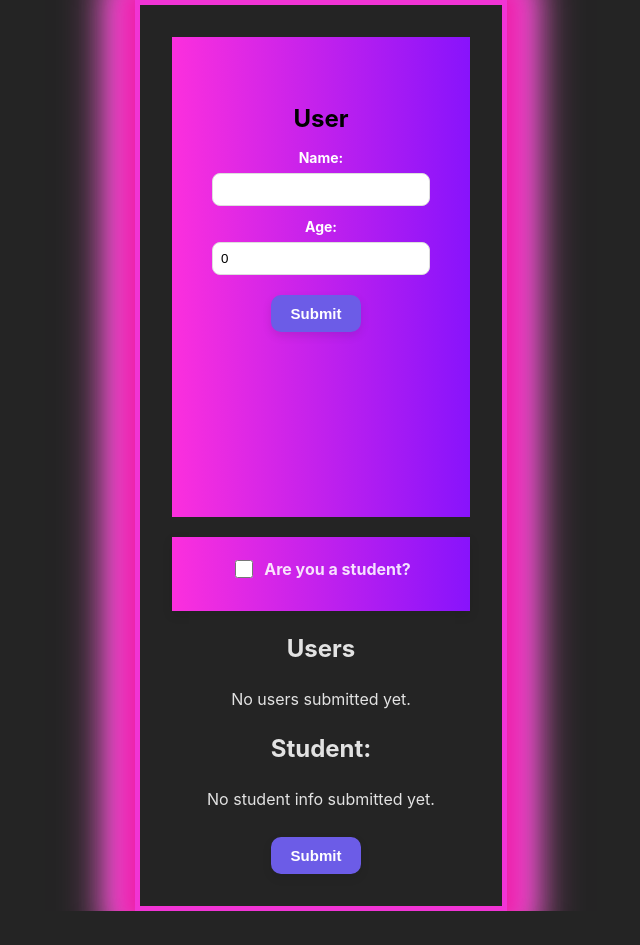
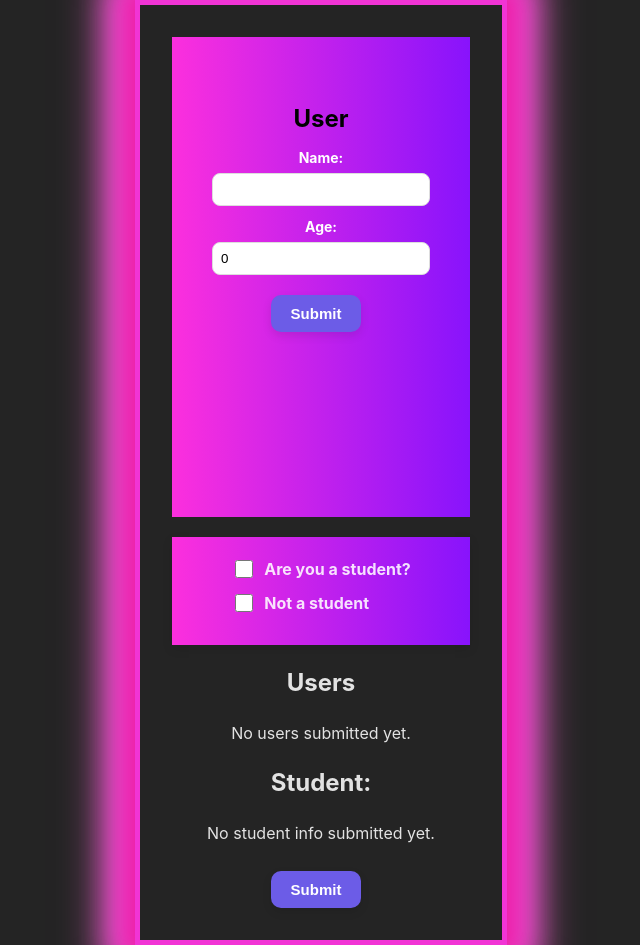
Before and after one commit to HanninenF/Parent-Child-MiniProject, a React (Vite) app: page / in a window 1280 px wide. Shown: the whole page, without its empty margins (319-959 px from the left). Before the commit the page ends 911 px from the top, so only its background shows below. Built offline with nearby package versions, Linux system fonts and the light colour scheme.

Commit message:
added not student checkbox

```diff
--- a/src/components/StudentSelection/StudentSelection.tsx
+++ b/src/components/StudentSelection/StudentSelection.tsx
@@ -8,27 +8,60 @@ type Student = {
 
 export default function StudentSelection() {
     const [isStudent, setIsStudent] = useState(false);
+    const [isNotStudent, setIsNotStudent] = useState(false);
     const [students, setStudents] = useState<Student[]>([]);
     const [selectedCourse, setSelectedCourse] = useState("");
+    const [notStudentInput, setNotStudentInput] = useState("");
     const [isEditing, setIsEditing] = useState(false);
+    const [isNotStudentEditing, setIsNotStudentEditing] = useState(false);
 
-    const handleCheckboxChange = () => {
-        setIsStudent(!isStudent);
+    const handleStudentCheckboxChange = () => {
+        if (!isStudent) {
+            setIsStudent(true);
+            setIsNotStudent(false);
+            setIsNotStudentEditing(false);
+        } else {
+            setIsStudent(false);
+        }
         setSelectedCourse("");
-        setIsEditing(true); // = Visar dropdown direkt
+        setIsEditing(true);
     };
 
-    const handleEdit = () => { setIsEditing(true) };
+    const handleNotStudentCheckboxChange = () => {
+        if (!isNotStudent) {
+            setIsNotStudent(true);
+            setIsStudent(false);
+            setIsEditing(false);
+        } else {
+            setIsNotStudent(false);
+        }
+        setSelectedCourse("");
+        setIsNotStudentEditing(true);
+    };
+
+    const handleEdit = () => { setIsEditing(true); };
+    const handleNotStudentEdit = () => { setIsNotStudentEditing(true); };
+
     const handleDelete = () => {
         setSelectedCourse("");
         setIsStudent(false);
+        setIsNotStudent(false);
         setIsEditing(false);
+        setIsNotStudentEditing(false);
+        setNotStudentInput("");
+    };
+
+    const handleDeleteAll = () => {
+        setStudents([]);
     };
 
     const handleSave = () => {
         if (selectedCourse) {
             setStudents([...students, { course: selectedCourse }]);
             setIsEditing(false);
+        } else if (notStudentInput) {
+            setStudents([...students, { course: notStudentInput }]);
+            setIsNotStudentEditing(false);
         }
     };
 
@@ -36,10 +69,17 @@ export default function StudentSelection() {
 
     return (
         <div className="studentSelection">
+            <div className="card">
                 <label>
-                <input type="checkbox" checked={isStudent} onChange={handleCheckboxChange} />
+                    <input type="checkbox" checked={isStudent} onChange={handleStudentCheckboxChange} />
                     Are you a student?
                 </label>
+                {!isStudent && (
+                    <label>
+                        <input type="checkbox" checked={isNotStudent} onChange={handleNotStudentCheckboxChange} />
+                        Not a student
+                    </label>
+                )}
 
                 {isStudent && (
                     <div className="dropdownContainer">
@@ -66,6 +106,26 @@ export default function StudentSelection() {
                     </div>
                 )}
 
+                {isNotStudent && (
+                    <div className="dropdownContainer">
+                        <label>Enter your occupation:</label>
+                        {isNotStudentEditing ? (
+                            <input type="text" value={notStudentInput} onChange={(e) => setNotStudentInput(e.target.value)} placeholder="Enter occupation" />
+                        ) : (
+                            <p className="selectedCourse">{notStudentInput || "No occupation entered"}</p>
+                        )}
+
+                        <div className="buttonContainer">
+                            {isNotStudentEditing ? (
+                                <Button title="Save" handleClick={handleSave} />
+                            ) : (
+                                <Button title="Edit" handleClick={handleNotStudentEdit} />
+                            )}
+                            <Button title="Delete" handleClick={handleDelete} />
+                        </div>
+                    </div>
+                )}
+            </div>
             {students.length > 0 && (
                 <div className="studentsList">
                     <h2>Students List</h2>
@@ -74,6 +134,7 @@ export default function StudentSelection() {
                             <li key={index}>{student.course}</li>
                         ))}
                     </ul>
+                    <Button title="Delete All" handleClick={handleDeleteAll} />
                 </div>
             )}
         </div>
```
Lines whose indentation alone changed are shown as unchanged.
